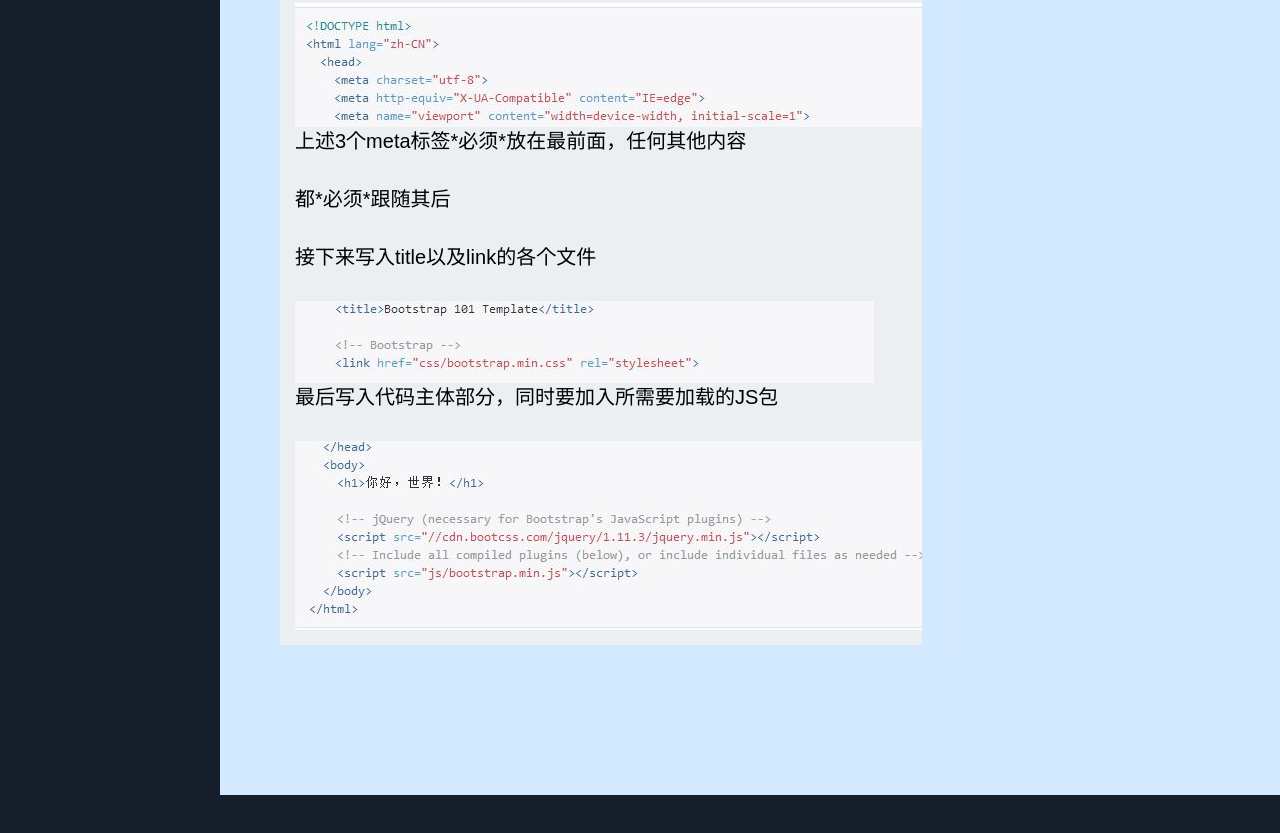
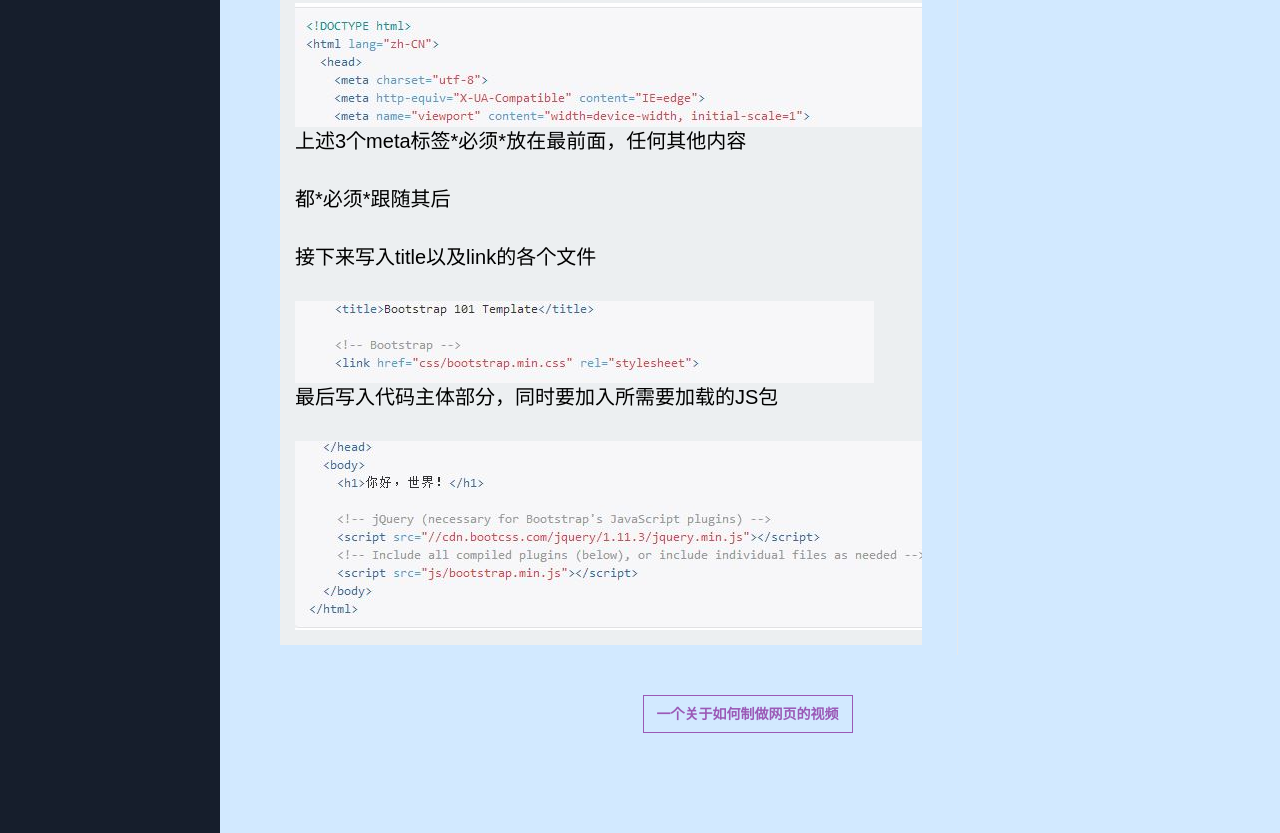
Before and after one commit to xiaoleixiansen/xiaoleixiansen.github.io, a plain HTML site: page blog-post.html in a window 1280 px wide. Shown: the part 5851-6684 px from the top of the page. Before the commit the page ends 6646 px from the top, so only its background shows below. Drawn offline with Linux system fonts and the light colour scheme; a web font is replaced by a local one.

Commit message:
Update blog-post.html

```diff
--- a/blog-post.html
+++ b/blog-post.html
@@ -281,6 +281,11 @@
                             <!-- /widget -->
                         </div>
                     </div>
+                    <div class="row">
+                        <div class="col-md-12 text-center">
+                            <a class="btn blog-btn" href="http://www.iqiyi.com/w_19rsoefa71.html">一个关于如何制做网页的视频 </a>
+                        </div>
+                    </div>
                     </section>
                     <!-- END BLOG -->
 
```
